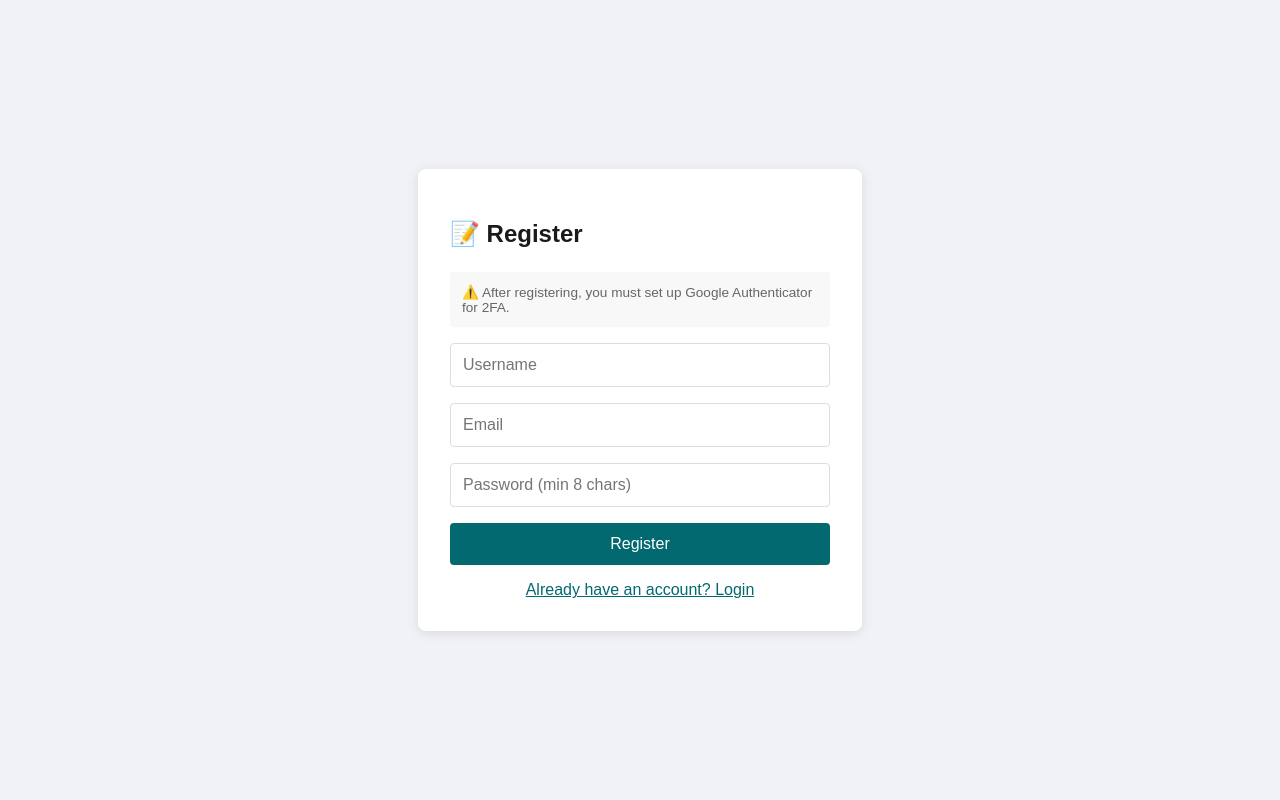
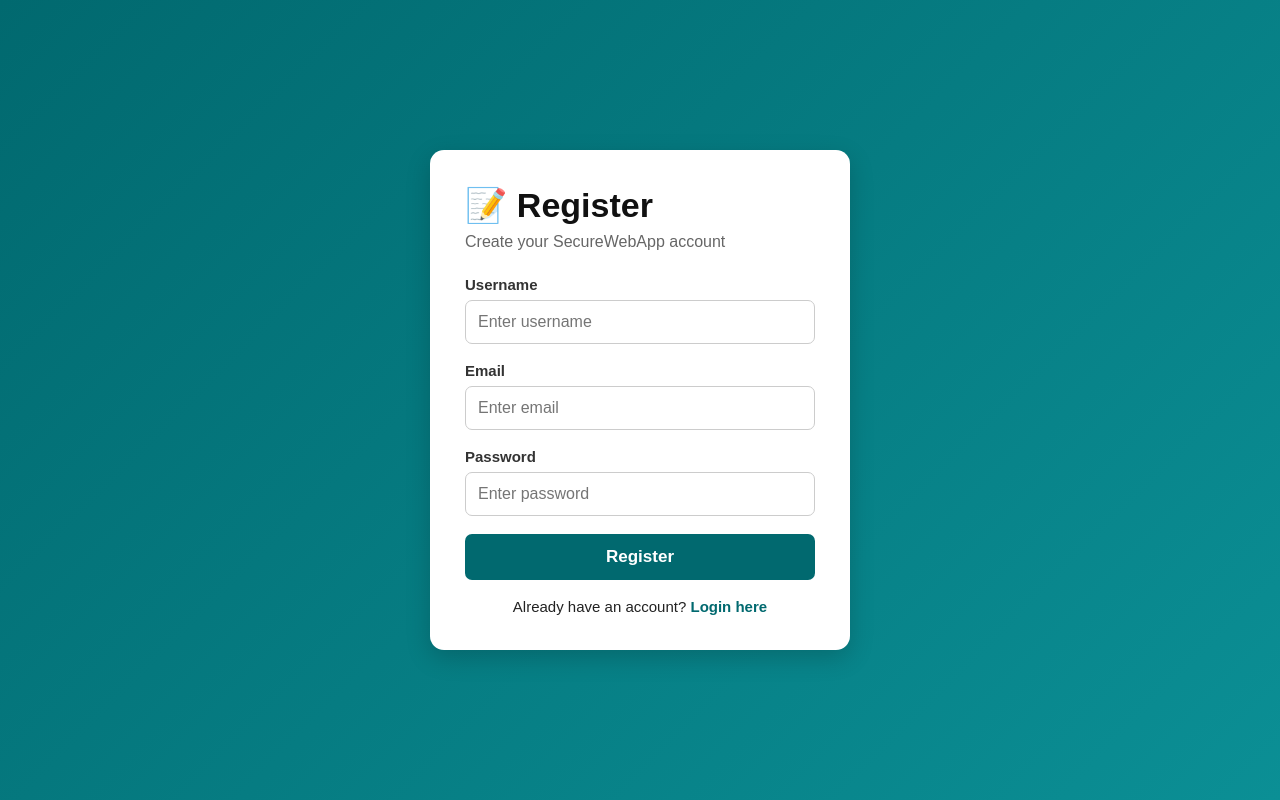
Before and after one commit to bks-ghi/ICT932-SecureWebApp, a Flask app: page /register in a window 1280 px wide. Run offline with Flask 3, Linux system fonts and the light colour scheme.

Commit message:
Bikesh: Added dashboard navigation and external CSS styling for auth pages

```diff
--- /dev/null
+++ b/src/static/css/dashboard.css
@@ -0,0 +1,195 @@
+* {
+    box-sizing: border-box;
+    margin: 0;
+    padding: 0;
+}
+
+body {
+    font-family: Arial, sans-serif;
+    background: #f0f2f5;
+    color: #222;
+}
+
+.navbar {
+    background: #01696f;
+    color: white;
+    padding: 18px 40px;
+    display: flex;
+    justify-content: space-between;
+    align-items: center;
+    flex-wrap: wrap;
+    gap: 15px;
+}
+
+.nav-logo {
+    font-size: 26px;
+    font-weight: bold;
+}
+
+.nav-links a {
+    color: white;
+    text-decoration: none;
+    margin-left: 18px;
+    font-size: 17px;
+    font-weight: 500;
+}
+
+.nav-links a:hover {
+    text-decoration: underline;
+}
+
+.container {
+    max-width: 1100px;
+    margin: 50px auto;
+    padding: 0 25px;
+}
+
+.card {
+    background: white;
+    border-radius: 12px;
+    padding: 35px;
+    box-shadow: 0 4px 15px rgba(0,0,0,0.08);
+    margin-bottom: 25px;
+}
+
+h1 {
+    font-size: 36px;
+    margin-bottom: 25px;
+}
+
+h2 {
+    font-size: 28px;
+    margin-bottom: 25px;
+}
+
+.info-row {
+    font-size: 21px;
+    padding: 13px 0;
+    border-bottom: 1px solid #e5e5e5;
+}
+
+.info-row:last-child {
+    border-bottom: none;
+}
+
+.badge {
+    display: inline-block;
+    padding: 6px 18px;
+    border-radius: 20px;
+    font-size: 17px;
+    font-weight: bold;
+}
+
+.badge-admin {
+    background: #d4e7e3;
+    color: #01696f;
+}
+
+.badge-user {
+    background: #eeeeee;
+    color: #444;
+}
+
+.security-item {
+    font-size: 21px;
+    padding: 10px 0;
+}
+
+
+/* Login / Register Page */
+
+.auth-page {
+    min-height: 100vh;
+    background: linear-gradient(135deg, #01696f, #0b8f95);
+    display: flex;
+    justify-content: center;
+    align-items: center;
+    padding: 20px;
+}
+
+.auth-card {
+    background: white;
+    width: 100%;
+    max-width: 420px;
+    padding: 35px;
+    border-radius: 14px;
+    box-shadow: 0 8px 25px rgba(0,0,0,0.18);
+}
+
+.auth-card h1 {
+    font-size: 34px;
+    margin-bottom: 8px;
+    color: #111;
+}
+
+.auth-subtitle {
+    font-size: 16px;
+    color: #666;
+    margin-bottom: 25px;
+}
+
+.form-group {
+    margin-bottom: 18px;
+}
+
+.form-group label {
+    display: block;
+    font-size: 15px;
+    font-weight: bold;
+    margin-bottom: 7px;
+    color: #333;
+}
+
+.form-group input {
+    width: 100%;
+    padding: 12px;
+    border: 1px solid #ccc;
+    border-radius: 7px;
+    font-size: 16px;
+}
+
+.form-group input:focus {
+    outline: none;
+    border-color: #01696f;
+}
+
+.btn-primary {
+    width: 100%;
+    background: #01696f;
+    color: white;
+    border: none;
+    padding: 13px;
+    border-radius: 7px;
+    font-size: 17px;
+    font-weight: bold;
+    cursor: pointer;
+}
+
+.btn-primary:hover {
+    background: #014f54;
+}
+
+.auth-link {
+    text-align: center;
+    margin-top: 18px;
+    font-size: 15px;
+}
+
+.auth-link a {
+    color: #01696f;
+    font-weight: bold;
+    text-decoration: none;
+}
+
+.auth-link a:hover {
+    text-decoration: underline;
+}
+
+.flash-message {
+    background: #ffe8e8;
+    color: #b00020;
+    padding: 10px;
+    border-radius: 7px;
+    margin-bottom: 15px;
+    font-size: 14px;
+}
--- a/src/templates/register.html
+++ b/src/templates/register.html
@@ -4,36 +4,56 @@
     <meta charset="UTF-8">
     <meta name="viewport" content="width=device-width, initial-scale=1.0">
     <title>Register - SecureWebApp</title>
-    <style>
-        body { font-family: sans-serif; display: flex; justify-content: center; align-items: center; min-height: 100vh; margin: 0; background: #f0f2f5; }
-        .card { background: white; padding: 2rem; border-radius: 8px; box-shadow: 0 2px 12px rgba(0,0,0,0.1); width: 100%; max-width: 380px; }
-        h2 { margin-bottom: 1.5rem; color: #1a1a1a; }
-        input { width: 100%; padding: 0.75rem; margin-bottom: 1rem; border: 1px solid #ddd; border-radius: 4px; font-size: 1rem; box-sizing: border-box; }
-        button { width: 100%; padding: 0.75rem; background: #01696f; color: white; border: none; border-radius: 4px; font-size: 1rem; cursor: pointer; }
-        button:hover { background: #0c4e54; }
-        .alert-error { padding: 0.75rem; border-radius: 4px; margin-bottom: 1rem; background: #fce4e4; color: #c0392b; }
-        .alert-success { padding: 0.75rem; border-radius: 4px; margin-bottom: 1rem; background: #e4fce4; color: #1a7a1a; }
-        .link { text-align: center; margin-top: 1rem; }
-        a { color: #01696f; }
-        .info { font-size: 0.85rem; color: #666; margin-bottom: 1rem; background: #f8f8f8; padding: 0.75rem; border-radius: 4px; }
-    </style>
+
+    <link rel="stylesheet" href="{{ url_for('static', filename='css/dashboard.css') }}">
 </head>
-<body>
-    <div class="card">
-        <h2>📝 Register</h2>
-        {% with messages = get_flashed_messages(with_categories=true) %}
-          {% for cat, msg in messages %}
-            <div class="alert-{{ cat }}">{{ msg }}</div>
-          {% endfor %}
-        {% endwith %}
-        <div class="info">⚠️ After registering, you must set up Google Authenticator for 2FA.</div>
-        <form method="POST">
-            <input type="text" name="username" placeholder="Username" required>
-            <input type="email" name="email" placeholder="Email" required>
-            <input type="password" name="password" placeholder="Password (min 8 chars)" required>
-            <button type="submit">Register</button>
-        </form>
-        <div class="link"><a href="/login">Already have an account? Login</a></div>
-    </div>
+
+<body class="auth-page">
+
+<div class="auth-card">
+
+    <h1>📝 Register</h1>
+    <p class="auth-subtitle">Create your SecureWebApp account</p>
+
+    {% with messages = get_flashed_messages() %}
+        {% if messages %}
+            <div class="flash-message">
+                {% for message in messages %}
+                    <p>{{ message }}</p>
+                {% endfor %}
+            </div>
+        {% endif %}
+    {% endwith %}
+
+    <form method="POST">
+
+        <div class="form-group">
+            <label>Username</label>
+            <input type="text" name="username" placeholder="Enter username" required>
+        </div>
+
+        <div class="form-group">
+            <label>Email</label>
+            <input type="email" name="email" placeholder="Enter email" required>
+        </div>
+
+        <div class="form-group">
+            <label>Password</label>
+            <input type="password" name="password" placeholder="Enter password" required>
+        </div>
+
+        <button type="submit" class="btn-primary">
+            Register
+        </button>
+
+    </form>
+
+    <p class="auth-link">
+        Already have an account?
+        <a href="/login">Login here</a>
+    </p>
+
+</div>
+
 </body>
 </html>
```
Also changed, not shown: src/templates/dashboard.html (+54 -34 lines), src/templates/login.html (+37 -27 lines).
